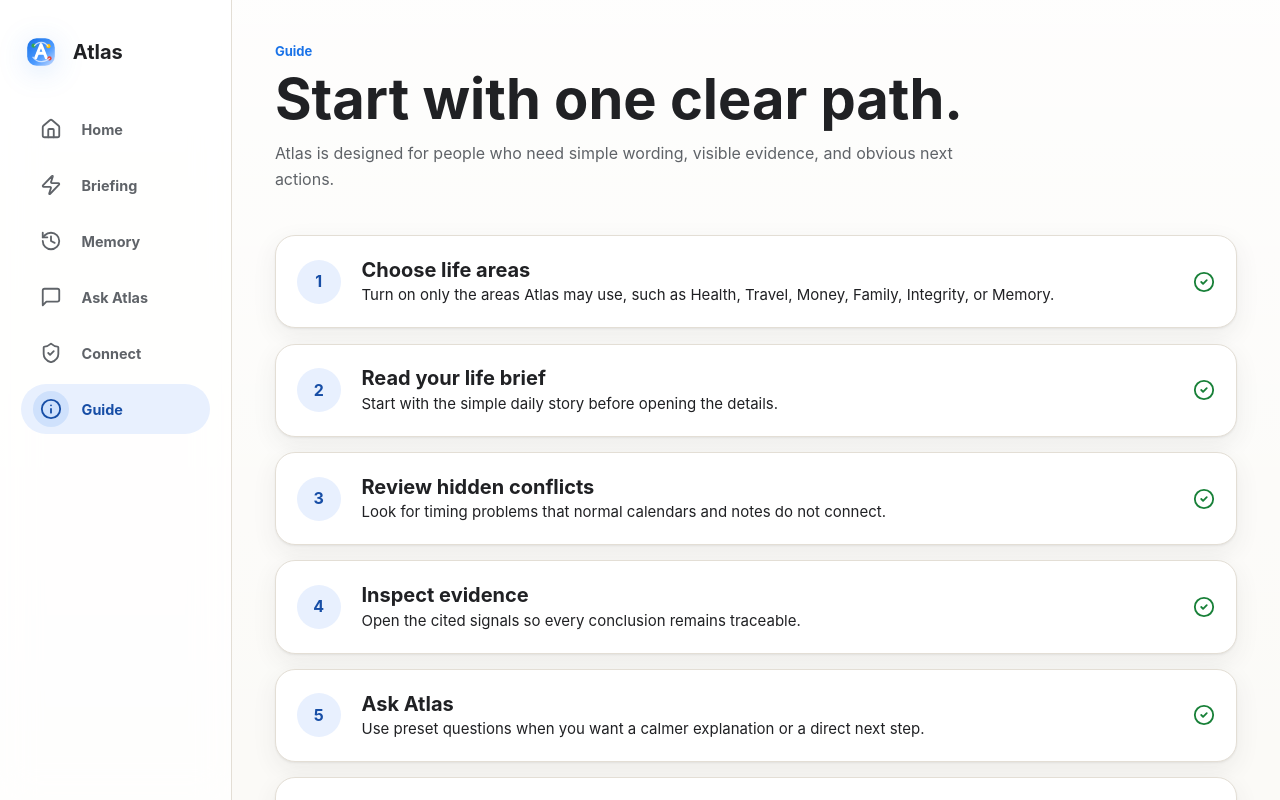
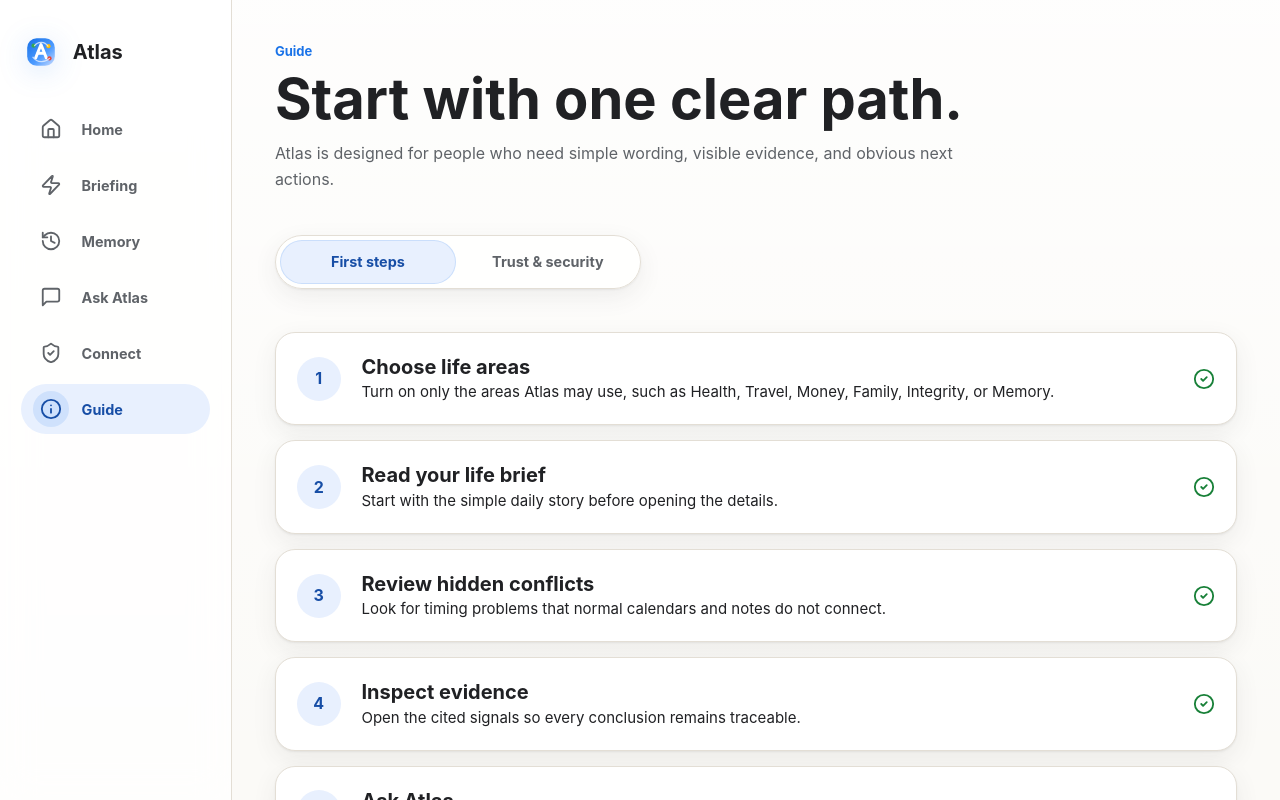
Before and after one commit to CarlasHub/smart-life-atlas, a React (Vite) app: page / in a window 1280 px wide. Both pictures are taken after a click on the button "Guide". Built offline with nearby package versions, Linux system fonts and the light colour scheme.

Commit message:
Add trust security guide tab

```diff
--- a/src/components/Guide.jsx
+++ b/src/components/Guide.jsx
@@ -1,3 +1,4 @@
+import { useState } from 'react';
 import { CheckCircle2, ChevronRight, Cloud, Database, ShieldCheck } from 'lucide-react';
 import { SimulatedEnvironment } from './SimulatedEnvironment';
 
@@ -29,6 +30,9 @@
 ];
 
 export function Guide({ activeDimensions, onNavigate }) {
+  const [activeTab, setActiveTab] = useState('steps');
+  const isSecurityTab = activeTab === 'security';
+
   return (
     <div className="main-content guide-page animate-fade-in">
       <header className="page-kicker">
@@ -37,7 +41,38 @@
         <p className="text-body-large">Atlas is designed for people who need simple wording, visible evidence, and obvious next actions.</p>
       </header>
 
-      <section className="guide-steps" aria-label="First-time user steps">
+      <div className="guide-tabs" role="tablist" aria-label="Guide sections">
+        <button
+          type="button"
+          id="guide-tab-steps"
+          className={`guide-tab ${activeTab === 'steps' ? 'active' : ''}`}
+          role="tab"
+          aria-selected={activeTab === 'steps'}
+          aria-controls="guide-panel-steps"
+          onClick={() => setActiveTab('steps')}
+        >
+          First steps
+        </button>
+        <button
+          type="button"
+          id="guide-tab-security"
+          className={`guide-tab ${isSecurityTab ? 'active' : ''}`}
+          role="tab"
+          aria-selected={isSecurityTab}
+          aria-controls="guide-panel-security"
+          onClick={() => setActiveTab('security')}
+        >
+          Trust & security
+        </button>
+      </div>
+
+      {activeTab === 'steps' ? (
+        <section
+          id="guide-panel-steps"
+          className="guide-steps"
+          role="tabpanel"
+          aria-labelledby="guide-tab-steps"
+        >
           {STEPS.map((step, index) => (
             <article key={step.title} className="step-card">
               <div className="number">{index + 1}</div>
@@ -49,13 +84,19 @@
             </article>
           ))}
         </section>
-
+      ) : (
+        <section
+          id="guide-panel-security"
+          className="trust-security-panel"
+          role="tabpanel"
+          aria-labelledby="guide-tab-security"
+        >
           <section className="platform-status" aria-labelledby="platform-status-title">
             <div className="section-heading">
-          <p className="eyebrow">Platform status</p>
-          <h2 id="platform-status-title" className="text-headline-medium">What is live, and what is ready to connect.</h2>
+              <p className="eyebrow">Trust & security</p>
+              <h2 id="platform-status-title" className="text-headline-medium">What is live, what is simulated, and what needs credentials.</h2>
               <p className="text-body-medium">
-            The demo is intentionally safe and synthetic. The agent architecture is documented in the repository so it can move to Google Cloud and MongoDB with credentials.
+                This is the demo security model: local synthetic records, visible source gates, no cloud calls, and a clear path to Google Cloud and MongoDB when credentials are available.
               </p>
             </div>
 
@@ -77,14 +118,29 @@
           </section>
 
           <SimulatedEnvironment activeDimensions={activeDimensions} />
+        </section>
+      )}
 
       <footer className="guide-footer">
+        {isSecurityTab ? (
+          <>
+            <button type="button" className="m3-button primary" onClick={() => onNavigate('connect')}>
+              Review consent <ChevronRight size={18} aria-hidden="true" />
+            </button>
+            <button type="button" className="m3-button tonal" onClick={() => setActiveTab('steps')}>
+              Back to steps
+            </button>
+          </>
+        ) : (
+          <>
             <button type="button" className="m3-button primary" onClick={() => onNavigate('connect')}>
               Choose life areas <ChevronRight size={18} aria-hidden="true" />
             </button>
             <button type="button" className="m3-button tonal" onClick={() => onNavigate('briefing')}>
               Read the brief
             </button>
+          </>
+        )}
       </footer>
     </div>
   );
--- a/src/styles/_components.scss
+++ b/src/styles/_components.scss
@@ -1395,6 +1395,44 @@
   gap: var(--space-s);
 }
 
+.guide-tabs {
+  width: fit-content;
+  max-width: 100%;
+  display: inline-grid;
+  grid-template-columns: repeat(2, minmax(0, 1fr));
+  gap: 0.25rem;
+  padding: 0.25rem;
+  border: 1px solid var(--border);
+  border-radius: var(--md-sys-shape-corner-full);
+  background: rgba(255, 255, 255, 0.78);
+  box-shadow: var(--shadow-soft);
+}
+
+.guide-tab {
+  min-width: min(11rem, 42vw);
+  min-height: 2.75rem;
+  border: 0;
+  border-radius: var(--md-sys-shape-corner-full);
+  padding: 0.65rem 1rem;
+  background: transparent;
+  color: var(--md-sys-color-on-surface-variant);
+  font: inherit;
+  cursor: pointer;
+  @include label-large;
+  transition: background-color 160ms ease, color 160ms ease, box-shadow 160ms ease;
+
+  &.active {
+    background: var(--md-sys-color-primary-container);
+    color: var(--md-sys-color-on-primary-container);
+    box-shadow: inset 0 0 0 1px rgba(26, 115, 232, 0.14);
+  }
+}
+
+.trust-security-panel {
+  display: grid;
+  gap: var(--space-m);
+}
+
 .platform-status {
   display: grid;
   gap: var(--space-m);
--- a/src/styles/_responsive.scss
+++ b/src/styles/_responsive.scss
@@ -86,6 +86,14 @@
 
   .main-content {
     padding: var(--space-l);
+  }
+
+  .guide-tabs {
+    width: 100%;
+  }
+
+  .guide-tab {
+    min-width: 0;
   }
 
   .home-hero,
```
Also changed, not shown: 2 other files (tests, documents, lock files or other folders). Lines whose indentation alone changed are shown as unchanged.
